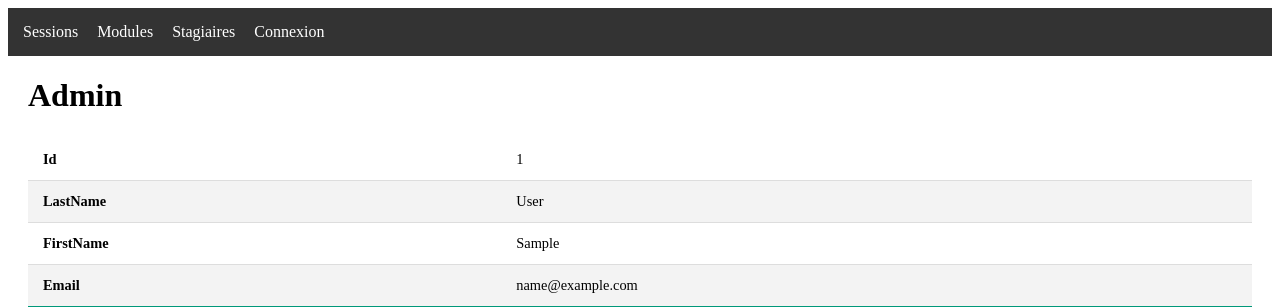
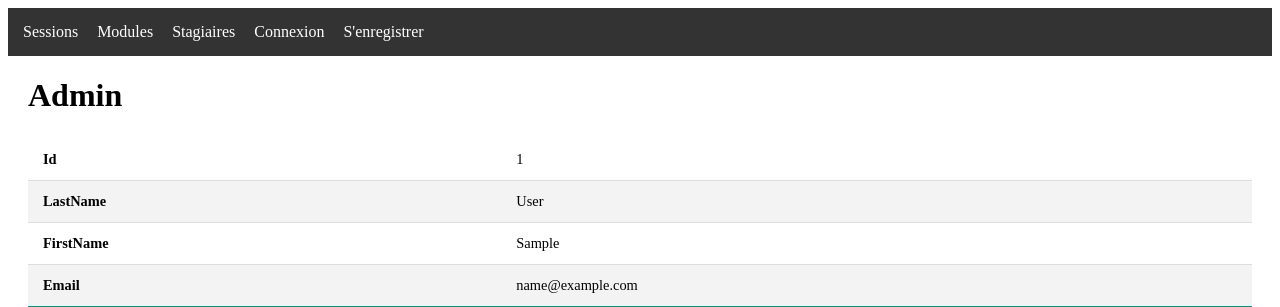
Before and after one commit to Kazae67/Session, a Symfony app: template templates/admin/show.html.twig in a window 1280 px wide. Shown: the top 307 px of the page. Run offline with Twig, Linux system fonts and the light colour scheme; the template is opened without the code that fills it: most values are stand-ins (such as "Sample title", 1, 10 or a date in 2020); some libraries are stand-ins or nearby versions.

Commit message:
ajouter s'enregistrer dans la condition si l'utilisateur n'est pas enregistré

```diff
--- a/templates/base.html.twig
+++ b/templates/base.html.twig
@@ -23,6 +23,7 @@
                 <a href="{{ path('app_logout') }}">Déconnexion</a>
             {% else %}
                 <a href="{{ path('app_login') }}">Connexion</a>
+                <a href="{{ path('app_register') }}">S'enregistrer</a>
 
             {% endif %}
 
```
